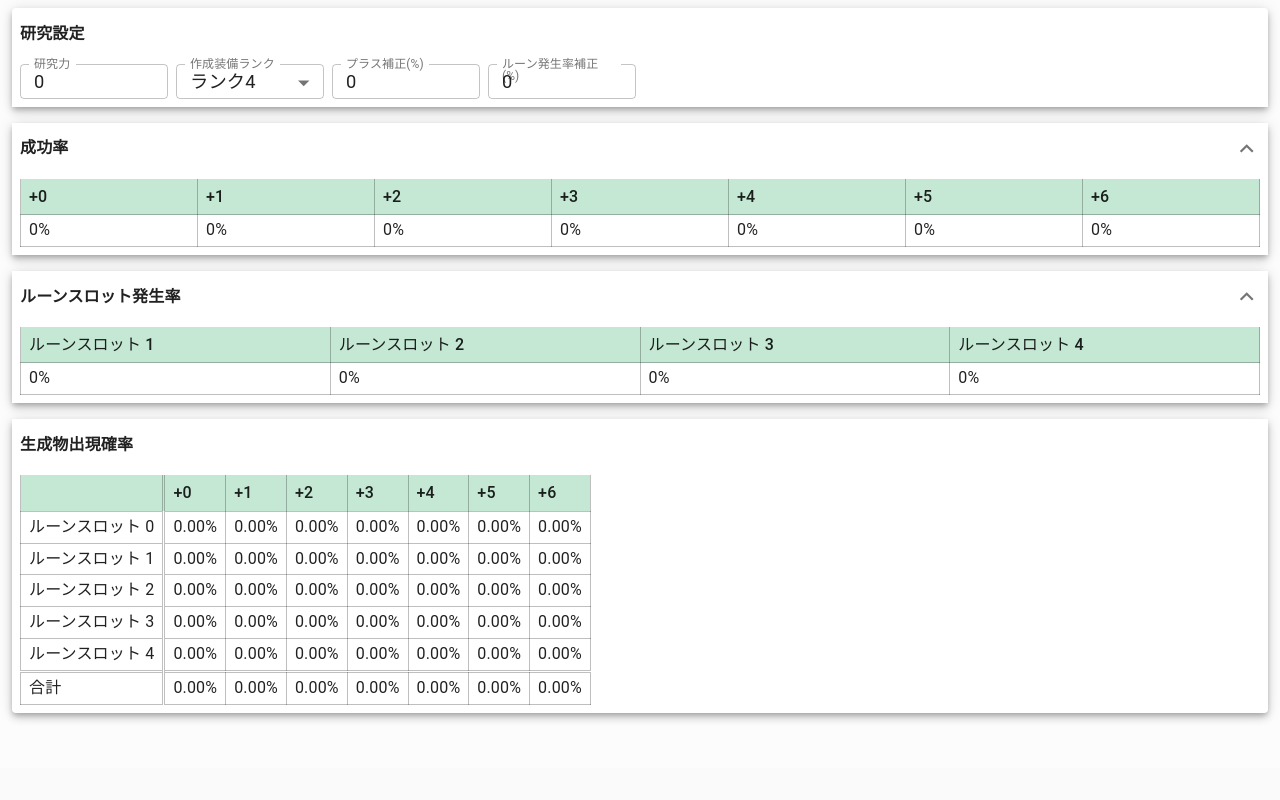
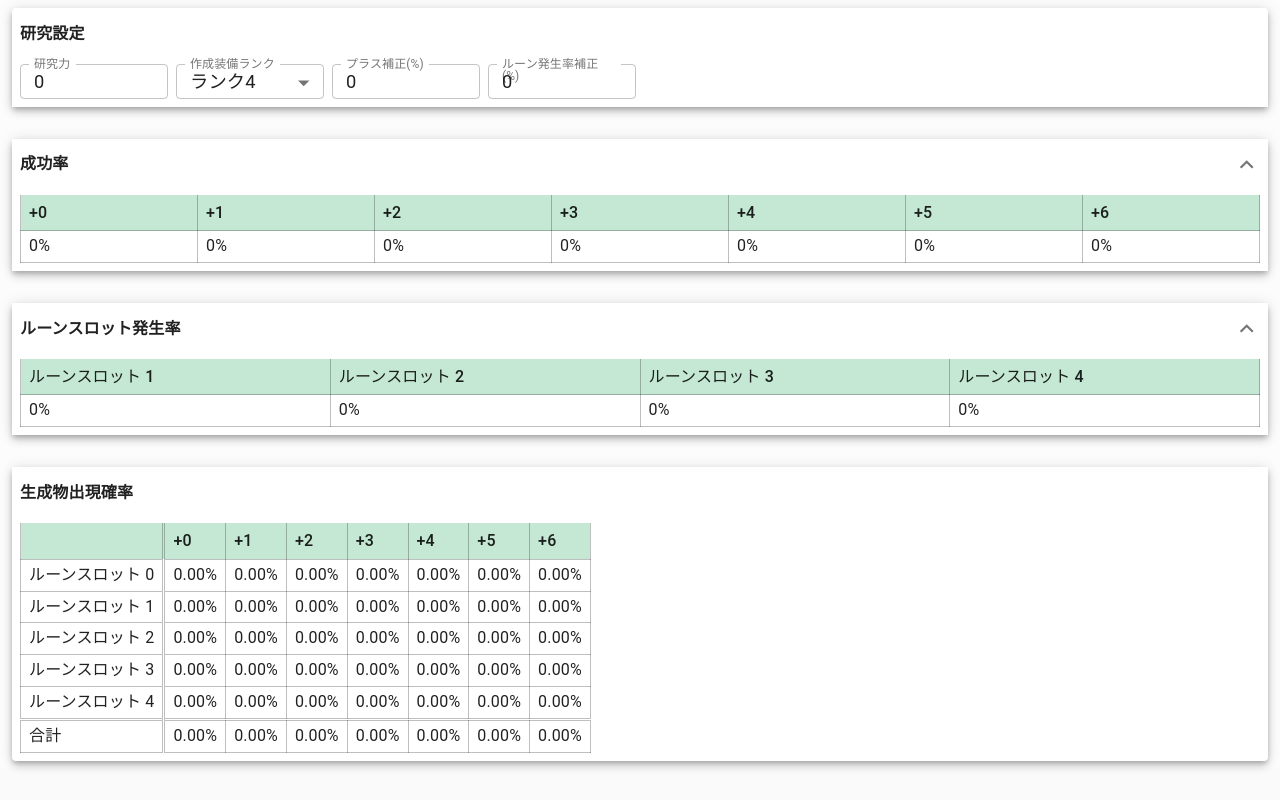
Before and after one commit to artwhirl-app/artwhirl-study-simulator, a React app: page / in a window 1280 px wide. Built offline with nearby package versions, Linux system fonts and the light colour scheme.

Commit message:
update design

```diff
--- a/src/components/studyCalculator/CreatePartyForm.tsx
+++ b/src/components/studyCalculator/CreatePartyForm.tsx
@@ -38,7 +38,7 @@ export const CreatePartyForm: React.FC<{
     typeof e.target.value === 'string' && emitRank(e.target.value);
   };
   return (
-    <Accordion expanded={true}>
+    <Accordion expanded={true} className="create-party-form-root">
       <AccordionSummary>
         <h4>研究設定</h4>
       </AccordionSummary>
--- a/src/components/studyCalculator/RuneSlotRateTable.tsx
+++ b/src/components/studyCalculator/RuneSlotRateTable.tsx
@@ -17,7 +17,7 @@ export const RuneSlotRateTable: React.FC<{ runeSlotSuccessRate: SlotSuccessRateI
 }) => {
   const [expand, setExpand] = useState(true);
   return (
-    <Accordion expanded={expand}>
+    <Accordion expanded={expand} className="rune-slot-rate-table-root">
       <AccordionSummary expandIcon={<ExpandMoreIcon />} onClick={() => setExpand(!expand)}>
         <h4>ルーンスロット発生率</h4>
       </AccordionSummary>
--- a/src/components/studyCalculator/SuccessRateTable.tsx
+++ b/src/components/studyCalculator/SuccessRateTable.tsx
@@ -13,7 +13,7 @@ import ExpandMoreIcon from '@material-ui/icons/ExpandMore';
 export const SuccessRateTable: React.FC<{ plusSuccessRate: PlusSuccessRateItem[] }> = ({ plusSuccessRate }) => {
   const [expand, setExpand] = useState(true);
   return (
-    <Accordion expanded={expand}>
+    <Accordion expanded={expand} className="success-rate-table-root">
       <AccordionSummary expandIcon={<ExpandMoreIcon />} onClick={() => setExpand(!expand)}>
         <h4>成功率</h4>
       </AccordionSummary>
--- a/src/pages/StudyCalculator.scss
+++ b/src/pages/StudyCalculator.scss
@@ -1,3 +1,37 @@
+.study-calculator-container {
+  display: grid;
+  grid-template-columns: 100%;
+  grid-template-areas:
+    "success-rate-table-root"
+    "rune-slot-rate-table-root"
+    "create-party-form-root"
+    "success-rate-table-root_expanded"
+    "rune-slot-rate-table-root_expanded"
+    "spawn-table-root";
+
+  .create-party-form-root {
+    grid-area: create-party-form-root;
+  }
+
+  .success-rate-table-root {
+    grid-area: success-rate-table-root;
+
+    &.Mui-expanded {
+      grid-area: success-rate-table-root_expanded;
+    }
+  }
+
+  .rune-slot-rate-table-root {
+    grid-area: rune-slot-rate-table-root;
+
+    &.Mui-expanded {
+      grid-area: rune-slot-rate-table-root_expanded;
+    }
+  }
+
+  .spawn-table-root {
+    grid-area: spawn-table-root;
+
     .spawn-table-container {
       overflow: auto;
 
@@ -18,3 +52,5 @@
         }
       }
     }
+  }
+}
--- a/src/pages/StudyCalculator.tsx
+++ b/src/pages/StudyCalculator.tsx
@@ -38,11 +38,11 @@ export const StudyCalculator: React.FC = () => {
   }, [study, tgtRank]);
 
   return (
-    <React.Fragment>
+    <div className="study-calculator-container">
       <CreatePartyForm emitStudy={setStudy} emitRank={setTgtRank} />
       <SuccessRateTable plusSuccessRate={result.plusSuccessRate} />
       <RuneSlotRateTable runeSlotSuccessRate={result.runeSlotSuccessRate} />
-      <Accordion expanded={true}>
+      <Accordion expanded={true} className="spawn-table-root">
         <AccordionSummary>
           <h4>生成物出現確率</h4>
         </AccordionSummary>
@@ -89,6 +89,6 @@ export const StudyCalculator: React.FC = () => {
           </div>
         </AccordionDetails>
       </Accordion>
-    </React.Fragment>
+    </div>
   );
 };
```
Lines whose indentation alone changed are shown as unchanged.
